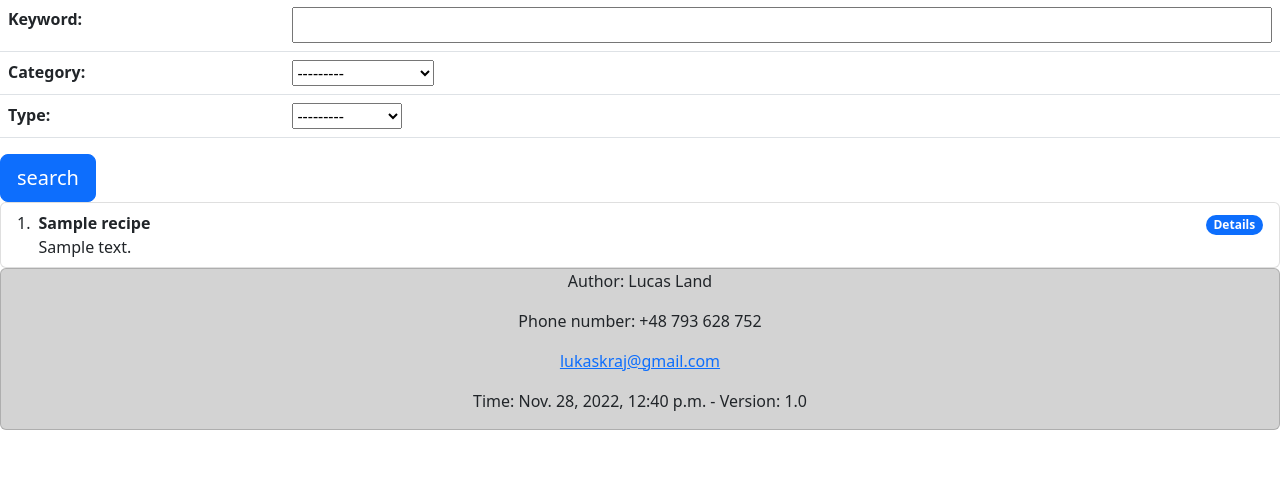
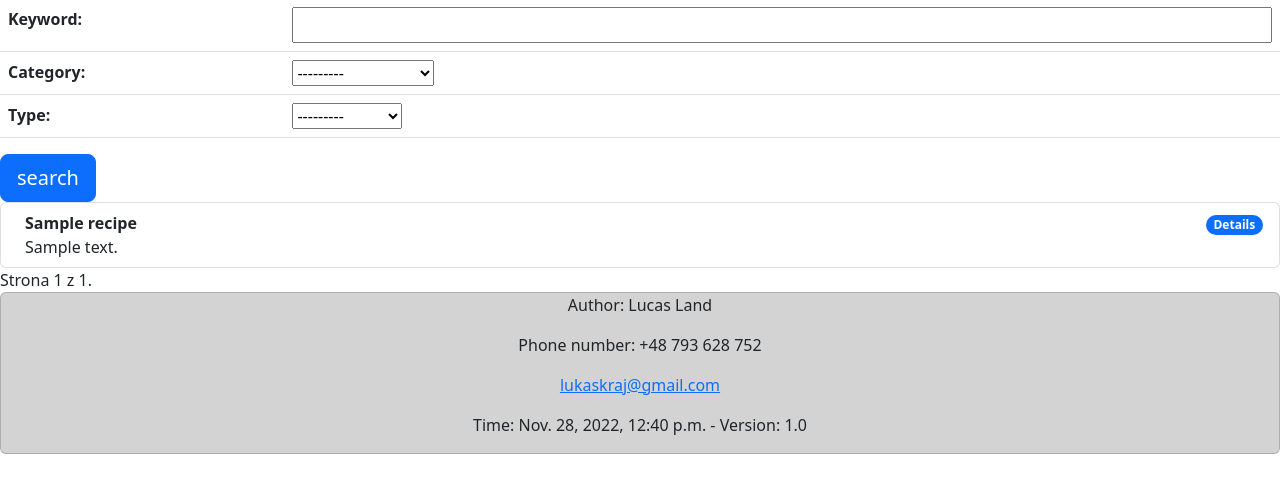
Before and after one commit to Wookie69Land/FitUbi-esse-idoneum, a Django app: page /recipes/ in a window 1280 px wide. Shown: the part 116-609 px from the top of the page. Run offline with Django 4.2, Linux system fonts and the light colour scheme; tables that the repository leaves empty hold one stand-in row (values such as "Sample post"); some libraries are stand-ins or nearby versions.

Commit message:
stage 8-1 added paginator

```diff
--- a/fitubi_django/fitubi/templates/recipes_list.html
+++ b/fitubi_django/fitubi/templates/recipes_list.html
@@ -27,8 +27,8 @@
                 type="submit">
                 search</button>
     </form>
-
-<ol class="list-group list-group-numbered">
+<div>
+    <ul class="list-group">
         {% for recipe in recipes %}
       <li class="list-group-item d-flex justify-content-between align-items-start">
         <div class="ms-2 me-auto">
@@ -41,6 +41,23 @@
             {% empty %}
             <h5>No recipe was found with this search conditions.</h5>
         {% endfor %}
-</ol>
+    </ul>
+    <div class="pagination">
+            <span class="step-links">
+                {% if recipes.has_previous %}
+                    <a href="?page=1">&laquo; first</a>
+                    <a href="?page={{ recipes.previous_page_number }}">previous</a>
+                {% endif %}
 
+                <span class="current">
+                    Strona {{ recipes.number }} z {{ recipes.paginator.num_pages }}.
+                </span>
+
+                {% if recipes.has_next %}
+                    <a href="?page={{ recipes.next_page_number }}">next</a>
+                    <a href="?page={{ recipes.paginator.num_pages }}">last &raquo;</a>
+                {% endif %}
+            </span>
+    </div>
+</div>
 {% endblock %}
--- a/fitubi_django/fitubi/views.py
+++ b/fitubi_django/fitubi/views.py
@@ -3,6 +3,7 @@ from django.contrib.auth import authenticate, login, logout
 from django.contrib.auth.mixins import LoginRequiredMixin
 from django.views import View
 from django.forms.models import model_to_dict
+from django.core.paginator import Paginator
 
 import random
 
@@ -97,6 +98,9 @@ class RecipesListView(View):
         clean_comment(request)
         recipes = Recipe.objects.all().order_by('-updated')
         form = RecipeSearchForm()
+        paginator = Paginator(recipes, 10)
+        page = request.GET.get('page')
+        recipes = paginator.get_page(page)
         return render(request, "recipes_list.html", {'recipes': recipes,
                                                      'form': form})
     def post(self, request):
```
Lines whose indentation alone changed are shown as unchanged.
